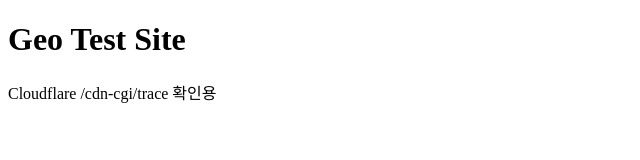
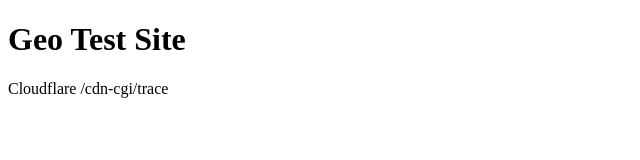
Before and after one commit to Rick00Kim/geo-location-collector, a plain HTML site: page index.html in a window 1280 px wide. Shown: the whole page, without its empty margins (0-640 px from the left). Drawn offline with Linux system fonts and the light colour scheme.

Commit message:
Update index.html

```diff
--- a/index.html
+++ b/index.html
@@ -5,6 +5,6 @@
   </head>
   <body>
     <h1>Geo Test Site</h1>
-    <p>Cloudflare /cdn-cgi/trace 확인용</p>
+    <p>Cloudflare /cdn-cgi/trace </p>
   </body>
 </html>
```
